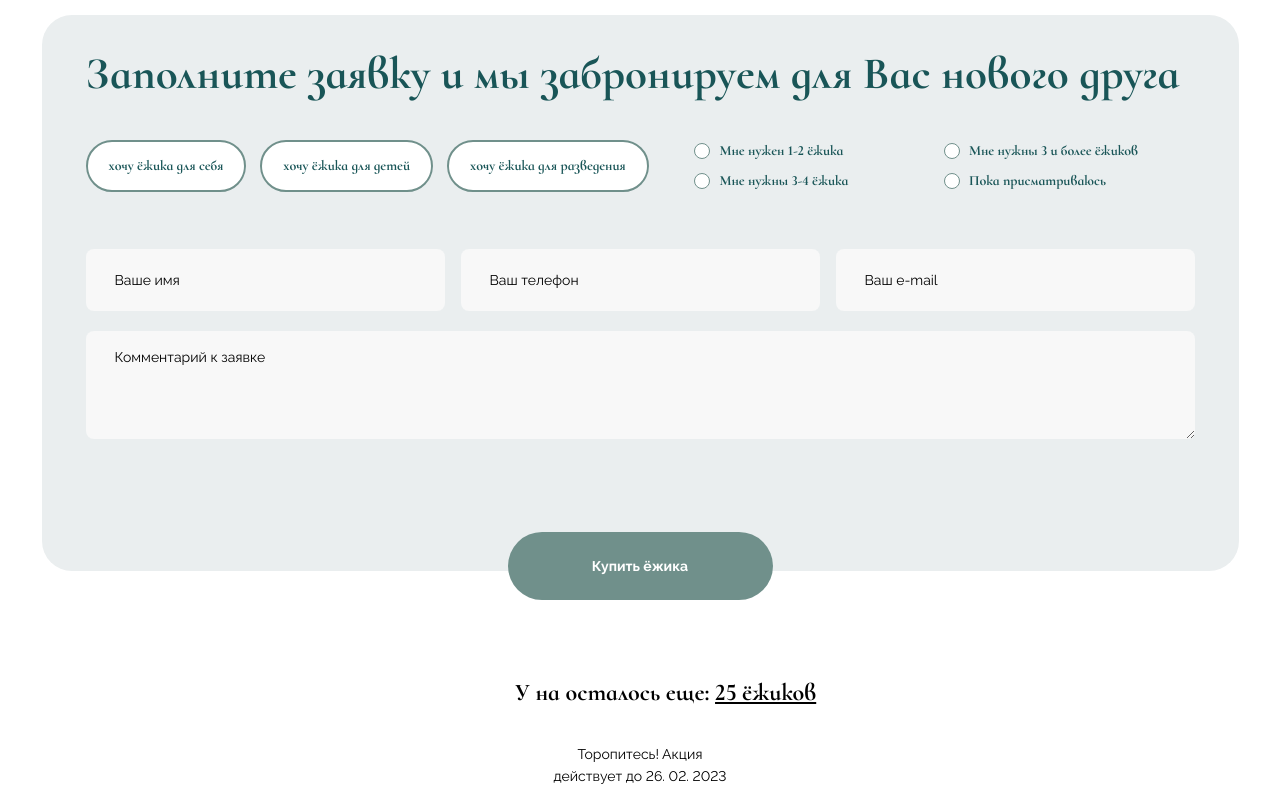
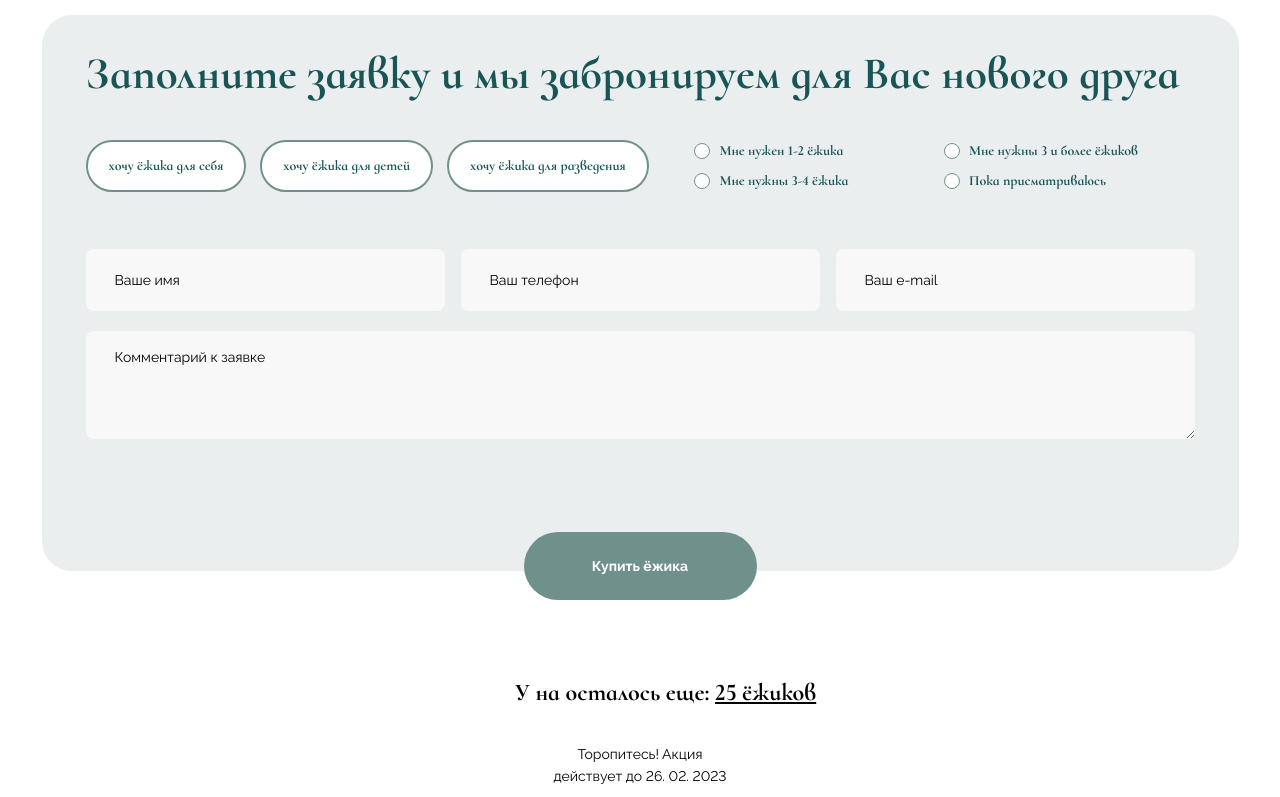
Before and after one commit to OgurtsovArtem/Hedgehogs, a website built with webpack: page src/index.html in a window 1280 px wide. Shown: the part 1348-2145 px from the top of the page. Built offline with nearby package versions, Linux system fonts and the light colour scheme.

Commit message:
changed the minimum width for correct display on galaxy fold

```diff
--- a/src/blocks/button/button.css
+++ b/src/blocks/button/button.css
@@ -4,7 +4,7 @@
   align-items: center;
   cursor: pointer;
   max-width: 20.5rem;
-  min-width: 16.5625rem;
+  min-width: 14.5625rem;
   border-radius: 2.5rem;
   padding: 1.625rem 0;
   border: none;
```
